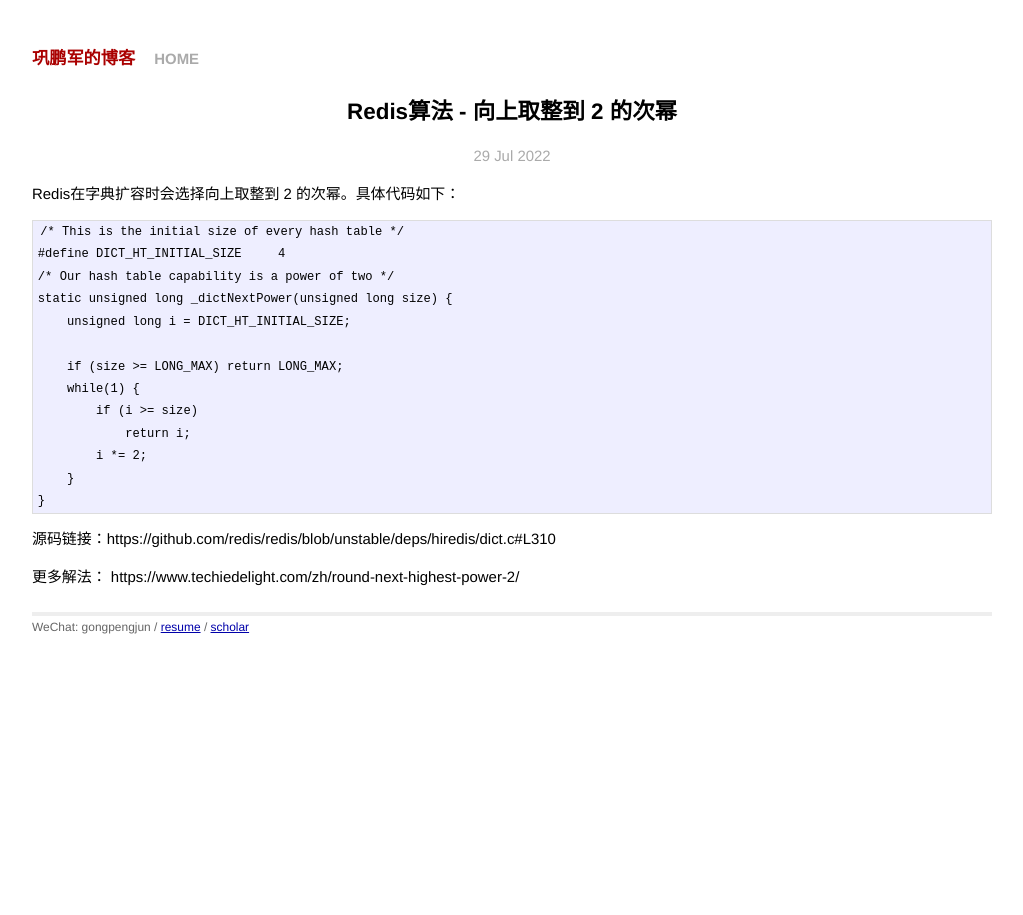
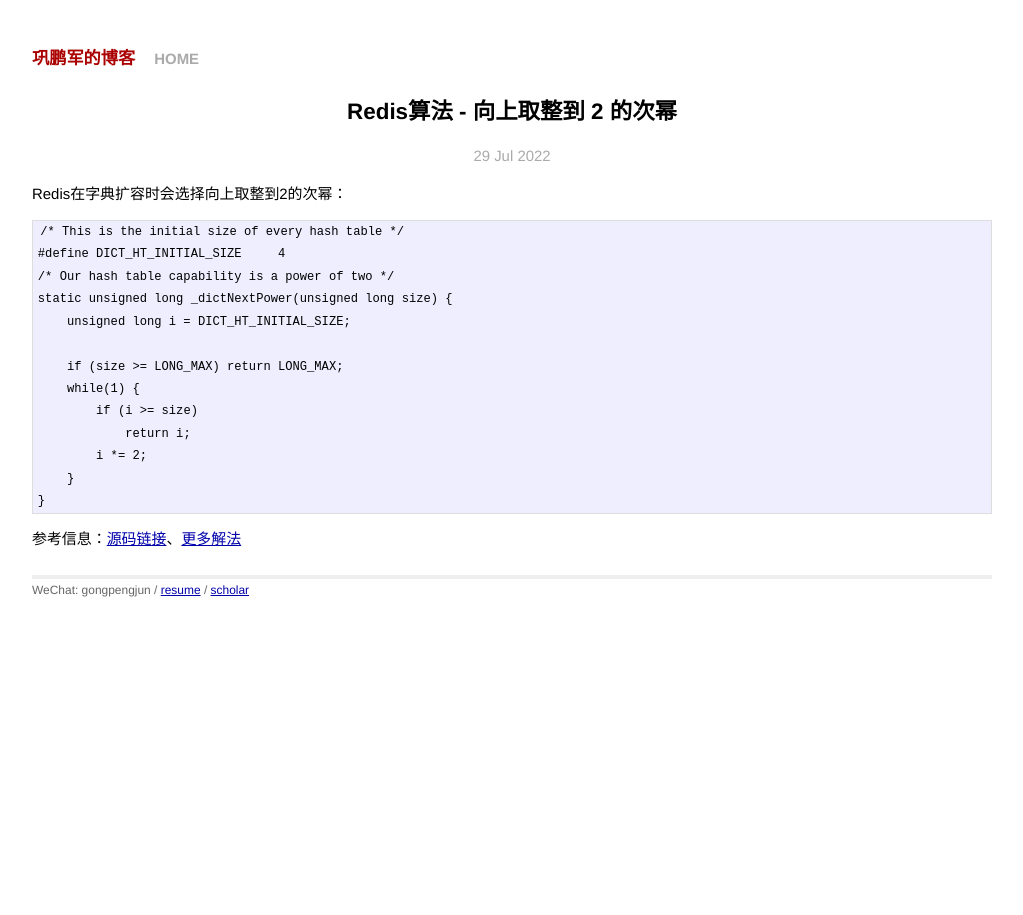
Before and after one commit to gongpengjun/gongpengjun.github.io, a Jekyll site: the page built from _posts/2022-07-29-redis-next-power.markdown, in a window 1280 px wide. Shown: the whole page, without its empty margins (128-1151 px from the left). Built offline with Jekyll 4.4.1, drawn with Linux system fonts in a browser that asks for light colours.

Commit message:
完善文案

````diff
--- a/_posts/2022-07-29-redis-next-power.markdown
+++ b/_posts/2022-07-29-redis-next-power.markdown
@@ -5,7 +5,7 @@ date:   2022-07-29 09:00:00
 categories: Storage Redis
 ---
 
-Redis在字典扩容时会选择向上取整到 2 的次幂。具体代码如下：
+Redis在字典扩容时会选择向上取整到2的次幂：
 
 ```language:c
 /* This is the initial size of every hash table */
@@ -23,7 +23,4 @@ static unsigned long _dictNextPower(unsigned long size) {
 }
 ```
 
-源码链接：https://github.com/redis/redis/blob/unstable/deps/hiredis/dict.c#L310
-
-更多解法：
-https://www.techiedelight.com/zh/round-next-highest-power-2/
+参考信息：[源码链接](https://github.com/redis/redis/blob/unstable/deps/hiredis/dict.c#L310)、[更多解法](https://www.techiedelight.com/zh/round-next-highest-power-2/)
````
